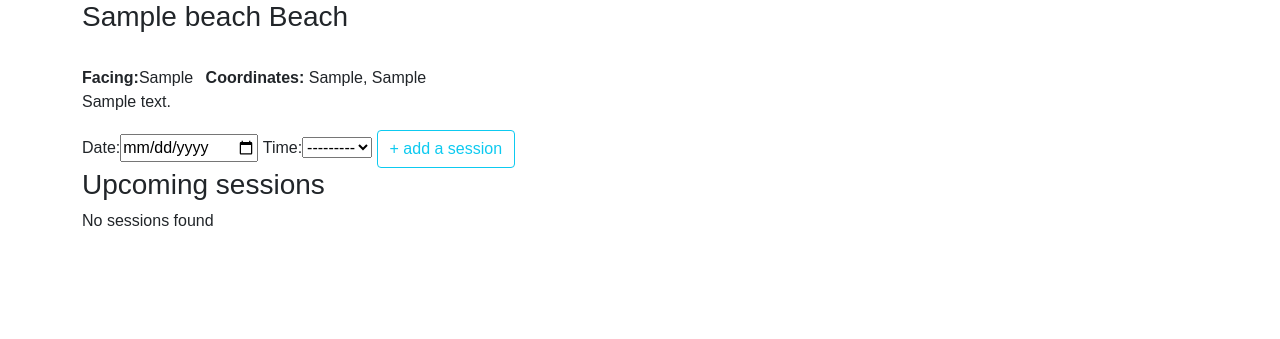
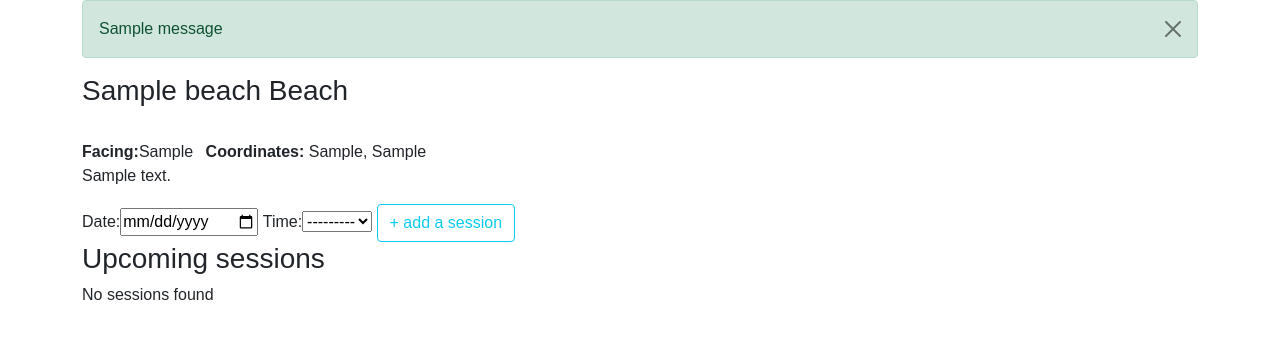
Before and after one commit to Cillian-G/The_Lineup, a Django app: a page that uses templates/base.html in a window 1280 px wide. Shown: the part 96-435 px from the top of the page. Run offline with Django 3.2, Linux system fonts and the light colour scheme; tables that the repository leaves empty hold one stand-in row (values such as "Sample post"); one stand-in notice (Sample message) is shown; data that the repository does not hold is empty; some web fonts are replaced.

Commit message:
Add django-status messages

```diff
--- a/templates/base.html
+++ b/templates/base.html
@@ -24,7 +24,18 @@
         {% endif %}
         </nav>
     </div>
-
+    <div class="container">
+        <div class="row">
+            <div class="col">
+                {% for message in messages %}
+                <div class="alert {{message.tags}} alert-dismissible fade show" id="msg" role="alert">
+                {{ message | safe }}
+                <button type="button" class="btn-close" data-bs-dismiss="alert" aria-label="Close"></button>
+                </div>
+                {% endfor %}
+            </div>
+        </div>
+    </div>
     {% block content %}
 
     {% endblock %}
```
Also changed, not shown: surfclub/settings.py (+9 -0 lines).
